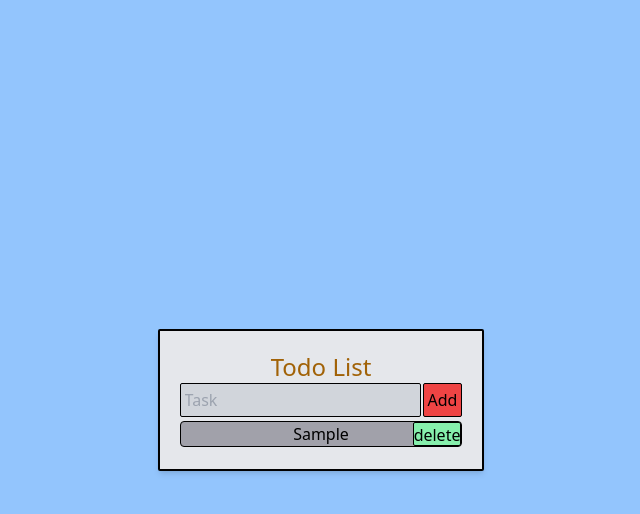
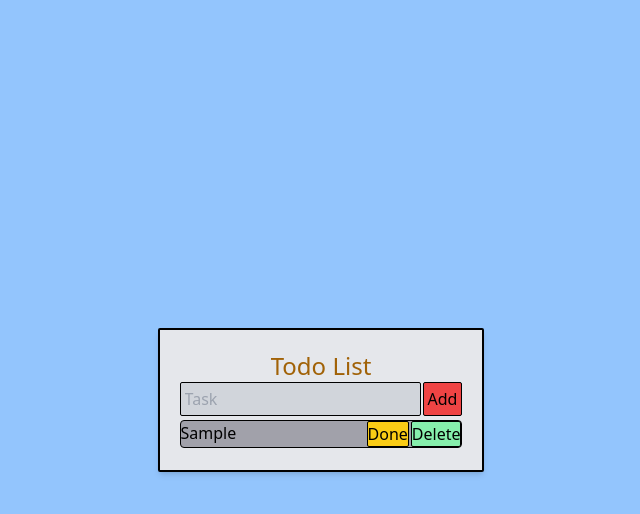
Before and after one commit to baboshi02/To-Do-List-React, a React (Vite) app: page / in a window 1280 px wide. Both pictures are taken after typing "Sample" into the empty fields and a click on the button "Add". Shown: the top 514 px of the page, without its empty margins (319-959 px from the left). Built offline with nearby package versions, Linux system fonts and the light colour scheme.

Commit message:
some changes and added checking feature

```diff
--- a/src/App.jsx
+++ b/src/App.jsx
@@ -1,4 +1,5 @@
-import { InputTask } from "./Components/InputTask";
+import { InputTaskForm } from "./Components/InputTask";
+import { Task } from "./Components/task";
 import { useState } from "react";
 export default function App() {
   const [toDoItems, setToDoItems] = useState([]);
@@ -9,17 +10,9 @@ export default function App() {
   return (
     <div className="bg-gray-200 p-5 text-center rounded-sm border-2 border-black box-border shadow-md ">
       <h1 className="text-yellow-700 text-2xl">Todo List</h1>
-      <InputTask setToDoItems={setToDoItems} />
+      <InputTaskForm setToDoItems={setToDoItems} />
       {toDoItems.map((item) => (
-        <div className="bg-zinc-400 mb-0.5 rounded border relative  border-black">
-          {item}
-          <button
-            className="bg-green-300 border h-full rounded-sm border-black absolute right-0 "
-            onClick={() => handleDelete(item)}
-          >
-            delete
-          </button>
-        </div>
+        <Task item={item} handleDelete={handleDelete} />
       ))}
     </div>
   );
--- a/src/Components/InputTask.jsx
+++ b/src/Components/InputTask.jsx
@@ -1,8 +1,8 @@
 import React from "react";
 import { useState } from "react";
 
-export const InputTask = ({ setToDoItems }) => {
-  const [task, setTask] = useState();
+export const InputTaskForm = ({ setToDoItems }) => {
+  const [task, setTask] = useState("");
   const handleSubmit = () => {
     if (task.length < 1) return;
     setToDoItems((prev) => [...prev, task]);
--- /dev/null
+++ b/src/Components/task.jsx
@@ -0,0 +1,30 @@
+import React, { useState } from "react";
+
+export const Task = ({ item, handleDelete }) => {
+  const [isDone, setIsDone] = useState(false);
+  return (
+    <div
+      className={
+        isDone
+          ? "bg-gray-600 mb-0.5 rounded border flex justify-between border-black"
+          : "bg-zinc-400 mb-0.5 rounded border flex justify-between border-black"
+      }
+    >
+      <div className="text-center">{item}</div>
+      <div>
+        <button
+          className="bg-yellow-400 hover:bg-green-100 border h-full rounded-sm border-black "
+          onClick={() => setIsDone((prev) => !prev)}
+        >
+          {isDone ? <>UnDone </> : <>Done</>}
+        </button>
+        <button
+          className="bg-green-300 ml-0.5 hover:bg-green-100 border h-full rounded-sm border-black "
+          onClick={() => handleDelete(item)}
+        >
+          Delete
+        </button>
+      </div>
+    </div>
+  );
+};
```
